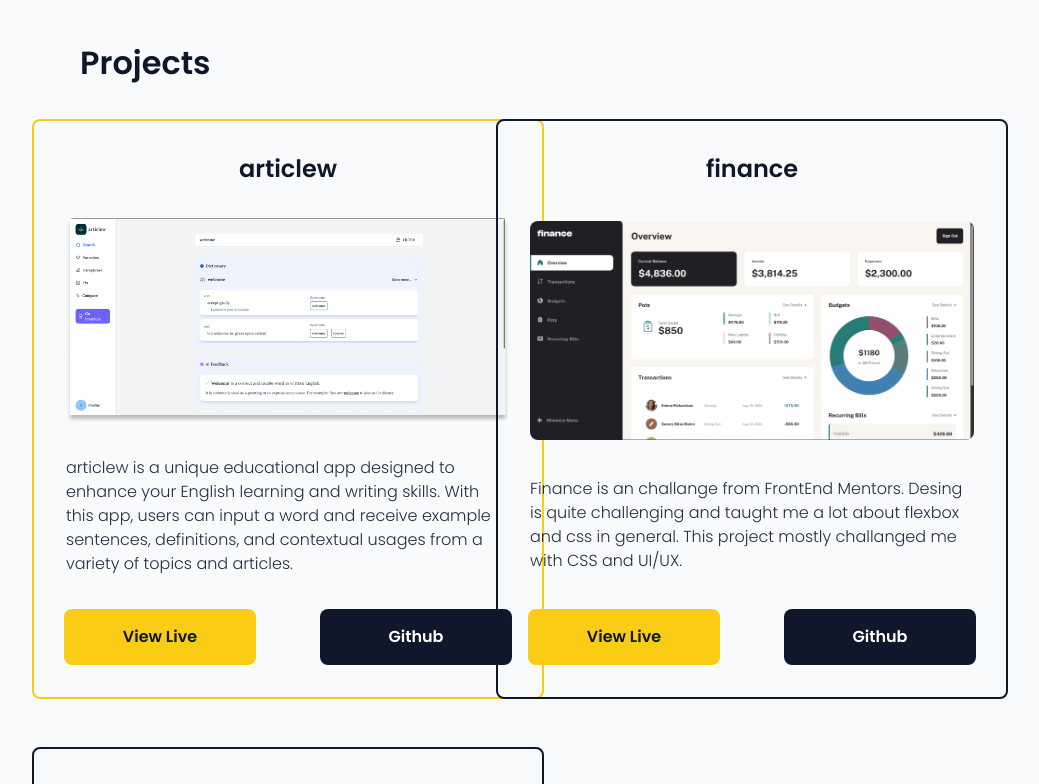
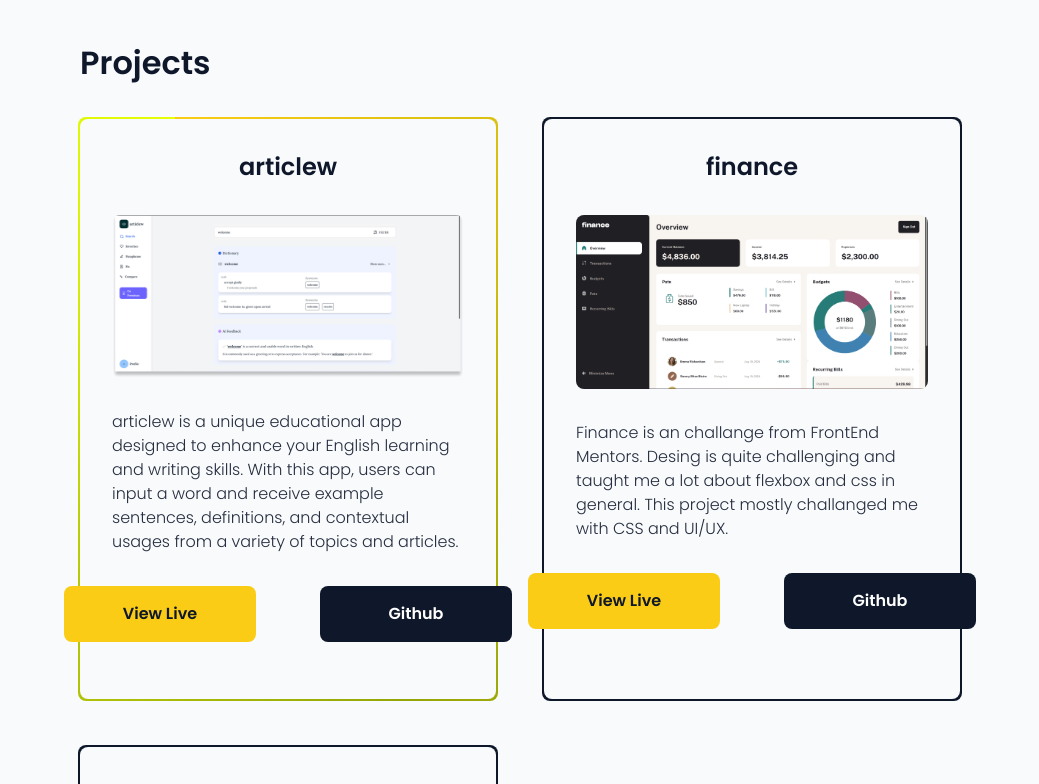
Before and after one commit to kaya70875/personal, a Next.js app: page / in a window 1280 px wide. Shown: the part 970-1754 px from the top of the page, without its empty margins (120-1159 px from the left). Built offline with nearby package versions, Linux system fonts and the light colour scheme.

Commit message:
implement animated gradient color card

```diff
--- a/src/app/page.tsx
+++ b/src/app/page.tsx
@@ -13,6 +13,7 @@ import IconArrow from "@/svg/IconArrow";
 import Link from "next/link";
 import { Typewriter } from "@/components/motion/Typewriter";
 import { motion } from 'motion/react';
+import AnimatedBorderCard from "@/components/motion/AnimatedBorderCard";
 
 export default function Home() {
 
@@ -21,7 +22,7 @@ export default function Home() {
       name: 'articlew',
       desc: 'articlew is a unique educational app designed to enhance your English learning and writing skills. With this app, users can input a word and receive example sentences, definitions, and contextual usages from a variety of topics and articles.',
       image: articlewImg,
-      border: 'primary',
+      prime: true,
       link: {
         live: 'https://learn-with-articles-next.vercel.app/search',
         github: 'https://github.com/kaya70875/articlew'
@@ -31,7 +32,7 @@ export default function Home() {
       name: 'finance',
       desc: 'Finance is an challange from FrontEnd Mentors. Desing is quite challenging and taught me a lot about flexbox and css in general. This project mostly challanged me with CSS and UI/UX.',
       image: financeImg,
-      border: 'default',
+      prime: false,
       link: {
         live: 'https://personel-finance-app-next.vercel.app/login',
         github: 'https://github.com/kaya70875/personel-finance-app-next'
@@ -41,7 +42,7 @@ export default function Home() {
       name: 'note',
       desc: 'Note is a clean and simple app for taking notes. This project taught me a lot of advance Next JS features. This app also highly customizable with a lot of features.',
       image: noteImg,
-      border: 'default',
+      prime: false,
       link: {
         live: 'https://note-taking-app-next-beta.vercel.app/',
         github: 'https://github.com/kaya70875/note-taking-app-next'
@@ -80,7 +81,9 @@ export default function Home() {
         <header className="section-header">Projects</header>
         <motion.div className="project-cards grid grid-cols-2 justify-items-center gap-12" initial={{ transform: "translateY(100px)" }} viewport={{ once: true, amount: 0.1 }} whileInView={{ transform: "translateY(0px)" }} transition={{ type: 'spring' }}>
           {PROJECTS.map((project, index) => (
-            <ProjectCard link={project.link} borderVariant={project.border ?? 'default'} name={project.name} desc={project.desc} image={{ src: project.image }} key={index} />
+            <AnimatedBorderCard key={index} prime={project.prime}>
+              <ProjectCard link={project.link} name={project.name} desc={project.desc} image={{ src: project.image }} key={index} />
+            </AnimatedBorderCard>
           ))}
         </motion.div>
       </section>
--- a/src/components/ProjectCard.tsx
+++ b/src/components/ProjectCard.tsx
@@ -4,7 +4,6 @@ import Image, { StaticImageData } from 'next/image';
 import React from 'react'
 import Button from './Button';
 import Link from 'next/link';
-import { motion } from "motion/react";
 
 interface Link {
     live: string;
@@ -19,19 +18,12 @@ interface ProjectCardProps {
         height?: number;
     };
     desc: string;
-    borderVariant?: 'primary' | 'default';
     link: Link;
 }
 
-export default function ProjectCard({ name, image, desc, borderVariant = 'default', link }: ProjectCardProps) {
-
-    const borderVariants = {
-        primary: 'border-accent',
-        default: 'border-text'
-    }
-
+export default function ProjectCard({ name, image, desc, link }: ProjectCardProps) {
     return (
-        <motion.div whileHover={{ scale: 1.025, transition: { duration: 0.25 } }} className={`border-2 rounded-lg ${borderVariants[borderVariant]} p-8 flex flex-col justify-between items-center gap-8 max-w-lg h-[580px]`}>
+        <div className="flex flex-col justify-between items-center gap-8">
             <header className='font-bold text-2xl text-text'>{name}</header>
             <Image className='rounded-lg' src={image.src} width={image.width ?? 500} height={image.height ?? 500} alt='project' />
             <p className='text-text opacity-90 font-light'>{desc}</p>
@@ -44,6 +36,7 @@ export default function ProjectCard({ name, image, desc, borderVariant = 'defaul
                     <Button variant="secondary">Github</Button>
                 </Link>
             </div>
-        </motion.div>
+        </div>
+
     )
 }
--- /dev/null
+++ b/src/components/motion/AnimatedBorderCard.tsx
@@ -0,0 +1,29 @@
+import React from 'react'
+import { motion, useTime, useTransform } from 'framer-motion';
+
+interface AnimatedBorderCardProps {
+  prime?: boolean;
+  children: React.ReactNode;
+}
+
+export default function AnimatedBorderCard({ prime = false, children }: AnimatedBorderCardProps) {
+
+  const time = useTime();
+  const rotate = useTransform(time, [0, 3000], [0, 360], {
+    clamp: false,
+  })
+  const rotatingBg = useTransform(rotate, (r) => {
+    return `conic-gradient(from ${r}deg, #FACC15 0%, #96a607 50%, #e6ff05 100%)`;
+  })
+
+  return (
+    <motion.div className='relative w-full max-w-lg h-[580px]' whileHover={{ scale: 1.025 }} transition={{ duration: 0.25 }}>
+      <div className='relative bg-bg p-8 w-full z-10 h-full rounded-lg text-text'>
+        {children}
+      </div>
+      <motion.div style={{
+        background: prime ? rotatingBg : '#0F172A'
+      }} className='absolute -inset-[2px] rounded-lg' />
+    </motion.div>
+  )
+}
```
